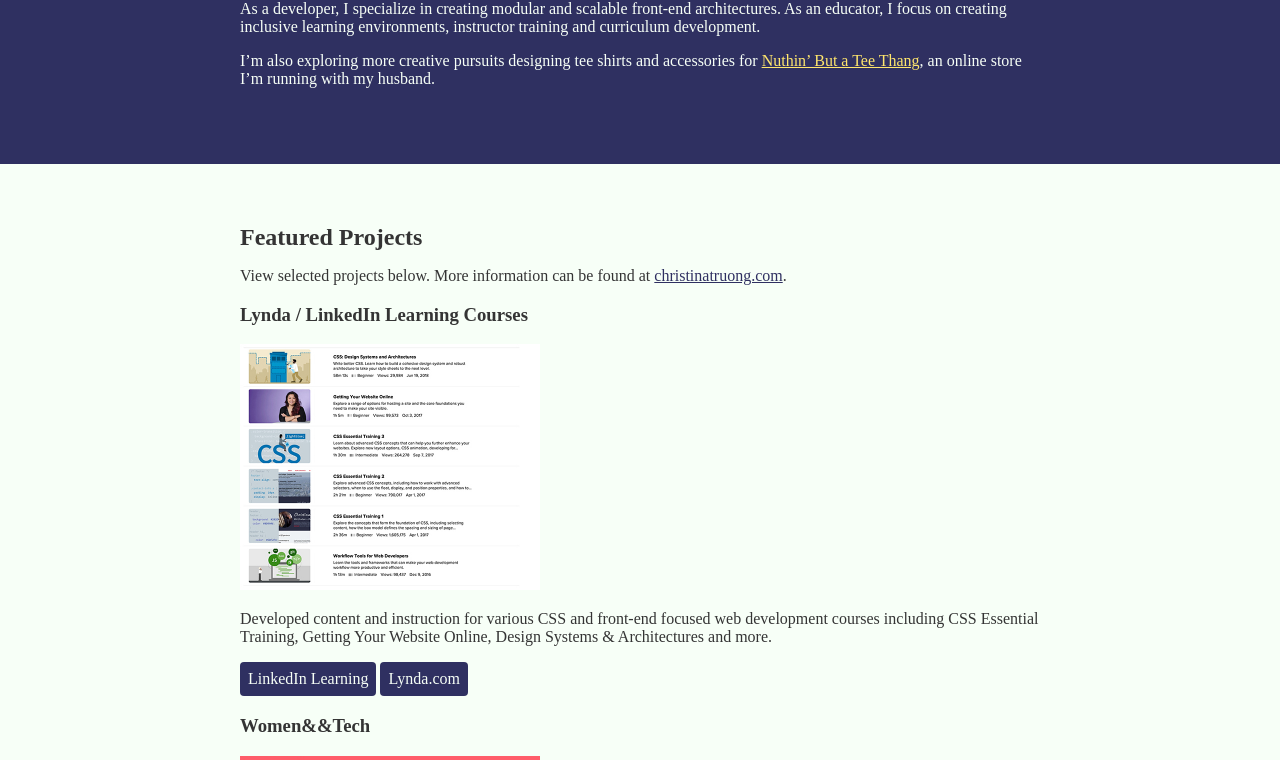
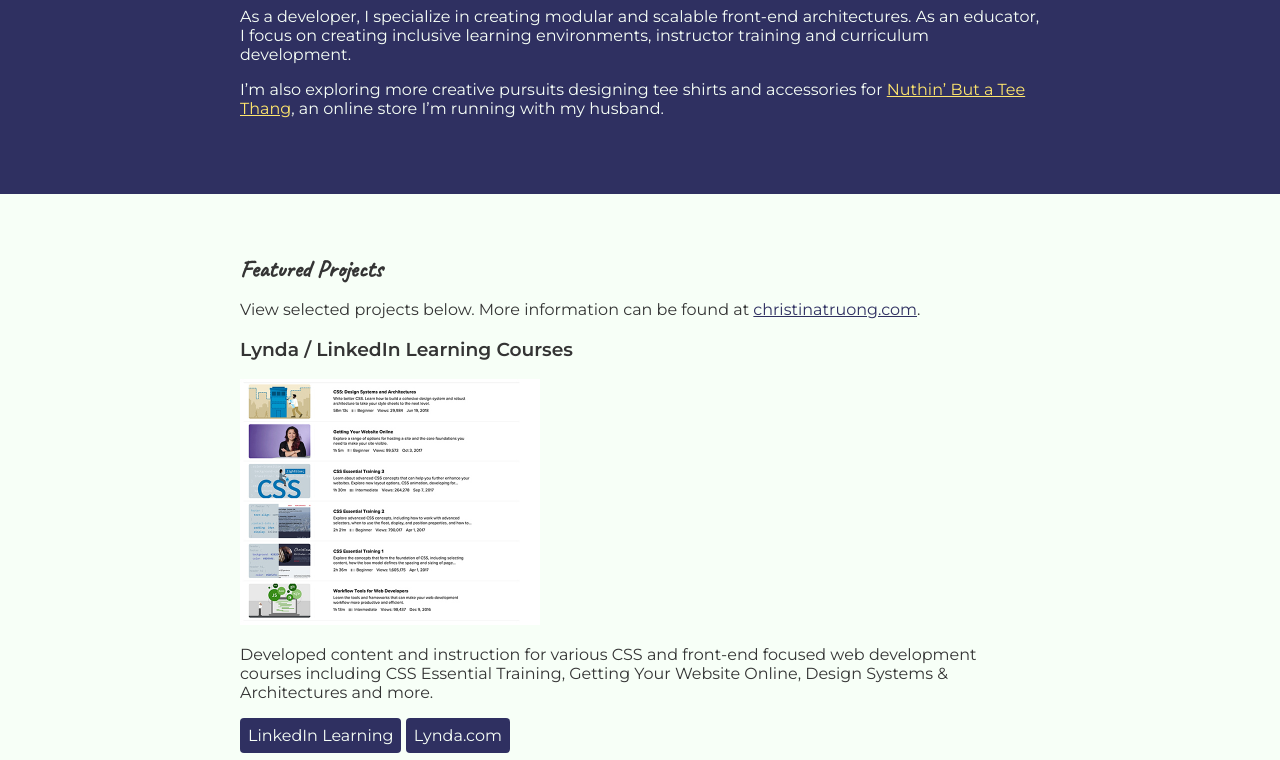
Before and after one commit to morris-hazrati/CSS-Essential-Training-by-Christina-Truong, a plain HTML site: page css-portfolio/index.html in a window 1280 px wide. Shown: the part 183-943 px from the top of the page. Drawn offline with Linux system fonts and the light colour scheme.

Commit message:
04-06 web fonts selected from fonts.google.com and linked them into the index.html, then used then to change font face of the page.

```diff
--- a/css-portfolio/css/styles.css
+++ b/css-portfolio/css/styles.css
@@ -8,12 +8,18 @@ https://coolors.co/f7fff7-343434-2f3061-ffe66d-a1c6d7
 #A1C6D7 - blue light
 */
 
+/*
+font-family: 'Caveat', cursive;
+font-family: 'Montserrat', sans-serif;
+*/
+
 /* Global styles
 -----------------*/
 body {
   color: #343434;
   margin: 0;
   padding: 0;
+  font-family: 'Montserrat', sans-serif;
 }
 img {
   width: 300px;
@@ -23,6 +29,9 @@ a {
 }
 h2 {
   margin: 0;
+}
+h1, h2 {
+  font-family: 'Caveat', cursive;
 }
 a:hover {
   text-decoration: none;
--- a/css-portfolio/index.html
+++ b/css-portfolio/index.html
@@ -4,6 +4,7 @@
     <meta charset="UTF-8">
     <meta name="viewport" content="width=device-width, initial-scale=1.0">
     <title>Christina Truong, Tech Educator + Front-end Developer</title>
+    <link href="https://fonts.googleapis.com/css2?family=Caveat&family=Montserrat:wght@400;600&display=swap" rel="stylesheet">
     <link rel="stylesheet" href="css/styles.css">
   </head>
   <body>
```
